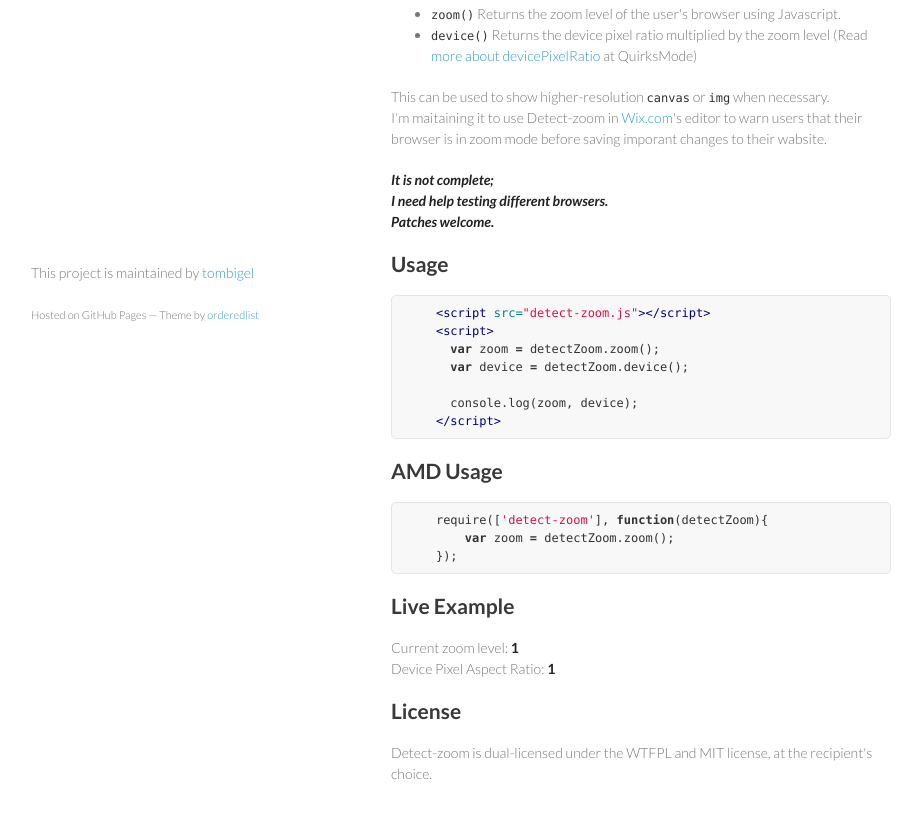
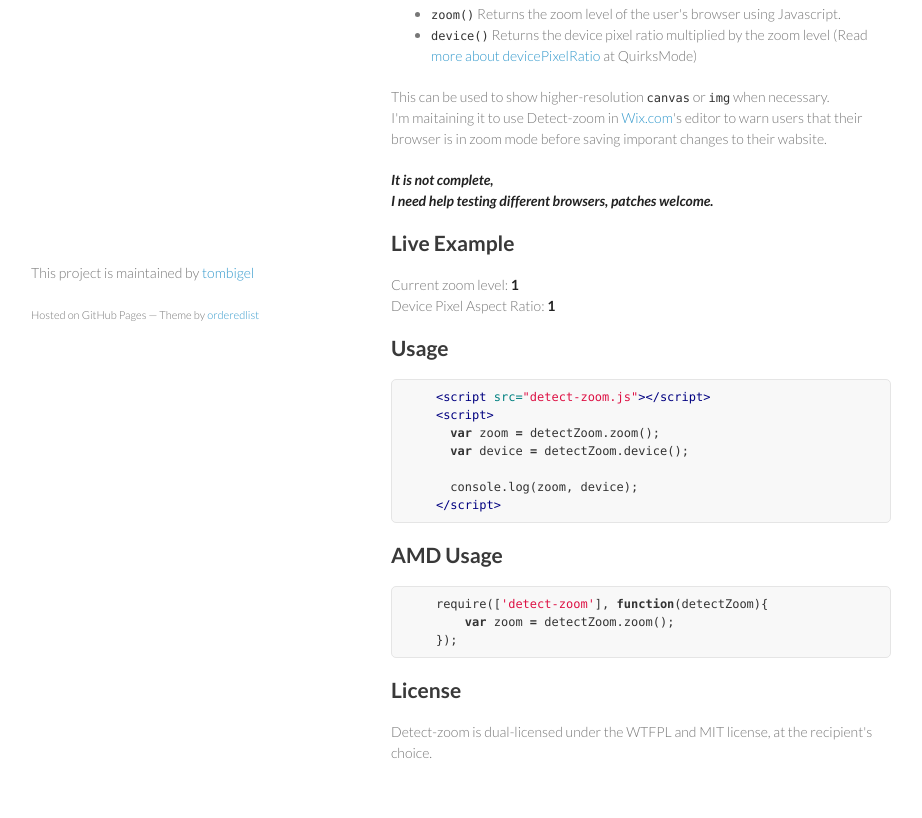
Before and after one commit to tombigel/detect-zoom, a plain HTML site: page index.html in a window 1280 px wide. Shown: the part 406-1224 px from the top of the page, without its empty margins (179-1101 px from the left). Drawn offline with nearby package versions, Linux system fonts and the light colour scheme.

Commit message:
moved example to top

```diff
--- a/index.html
+++ b/index.html
@@ -63,9 +63,16 @@
             <a href="http://wix.com">Wix.com</a>'s editor to warn users that their browser is in zoom mode before saving imporant changes to their wabsite.
         </p>
 
-        <p><strong><em>It is not complete;<br>
-                       I need help testing different browsers.<br>
-                       Patches welcome.</em></strong></p>
+        <p><strong><em>It is not complete,<br>
+                       I need help testing different browsers, patches welcome.</em></strong></p>
+
+        <h2>Live Example</h2>
+
+        <p>
+            Current zoom level: <strong class="example" id="zoom"></strong>
+            <br />
+            Device Pixel Aspect Ratio: <strong class="example" id="device"></strong>
+        </p>
 
         <h2>Usage</h2>
 
@@ -86,14 +93,6 @@
     <span class="p">});</span>
 </pre>
         </div>
-
-        <h2>Live Example</h2>
-
-        <p>
-            Current zoom level: <strong class="example" id="zoom"></strong>
-            <br/>
-            Device Pixel Aspect Ratio: <strong class="example" id="device"></strong>
-        </p>
 
         <h2>License</h2>
 
```
